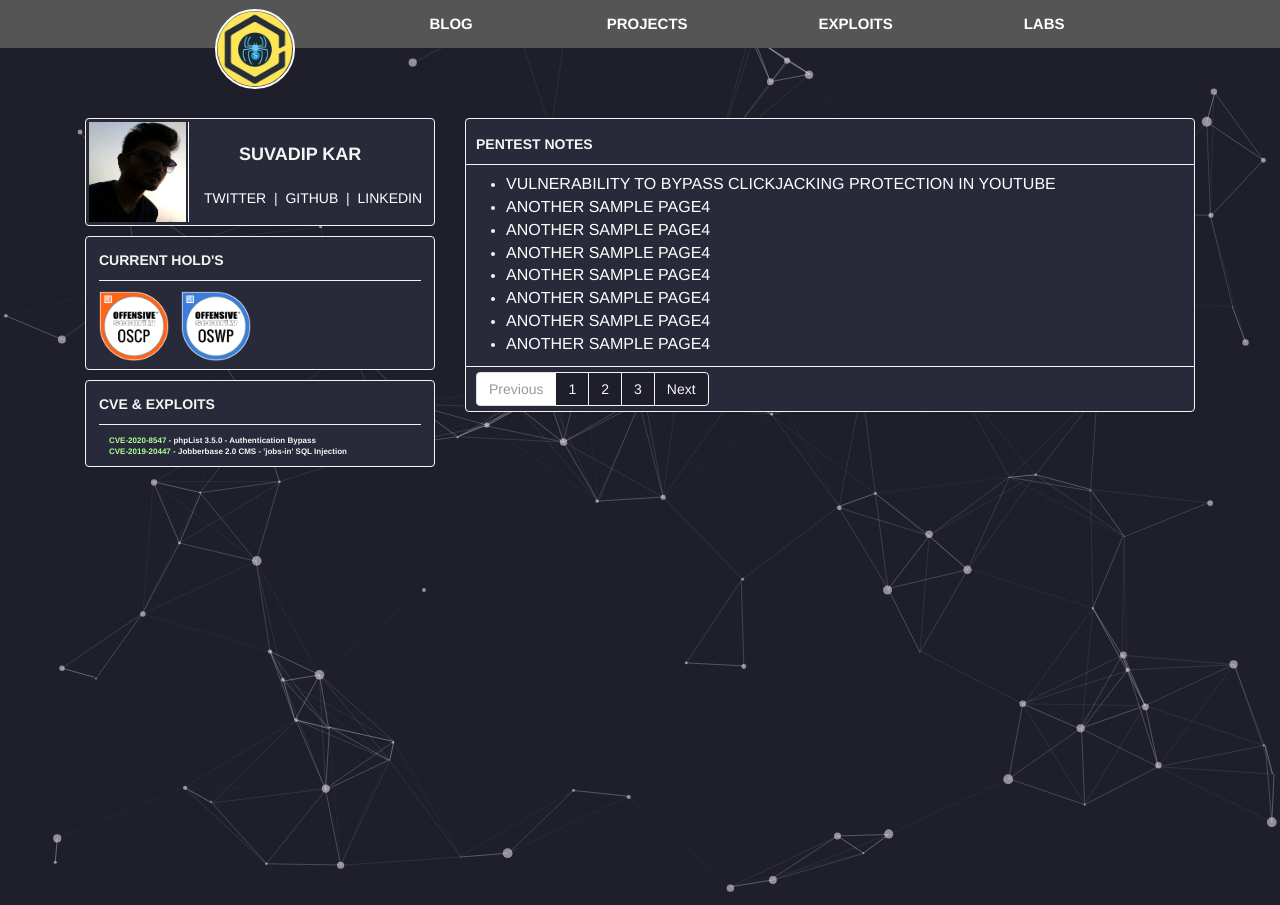
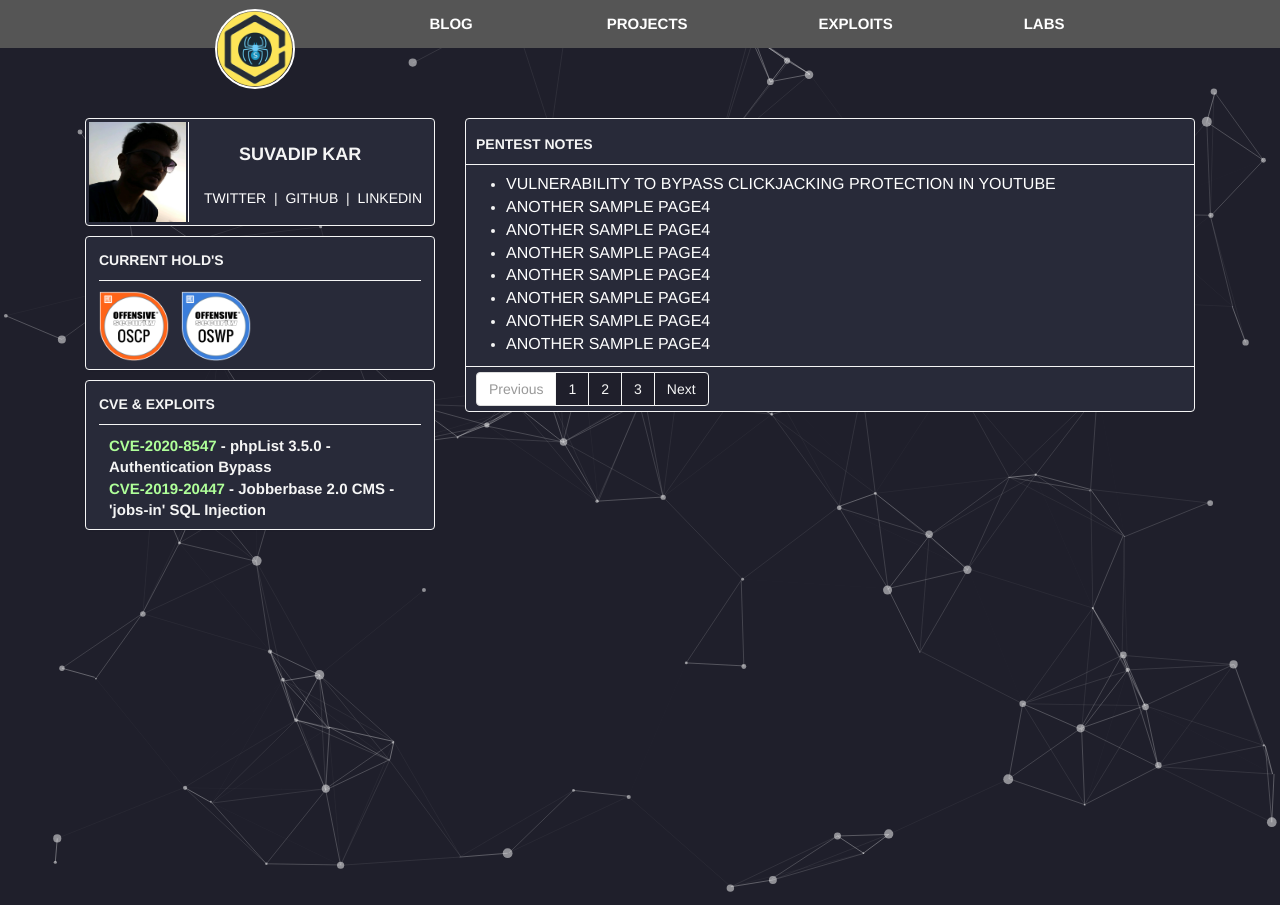
Before and after one commit to 0xspidersec/0xspidersec.github.io, a Jekyll site: the page built from index.html, in a window 1280 px wide. Built offline with Jekyll 4.4.1, drawn with Linux system fonts in a browser that asks for light colours; the list of posts is cut into pages by our own code.

Commit message:
Update default.html

```diff
--- a/_layouts/default.html
+++ b/_layouts/default.html
@@ -27,7 +27,7 @@
         <div class="panel panel-default" style="margin-top: -10px;">
            <div class="panel-body" style="padding:3px;">
               <div style="border-bottom: 1px #f5f5f5 solid; padding-bottom: 10px;float:center;margin:10px;color: #f5f5f5"><b>CVE & EXPLOITS</b></div>
-              <div style="margin-left: 20px; margin-bottom:5px;font-size: 8px">
+              <div style="margin-left: 20px; margin-bottom:5px;font-size: 15px">
                  <b><font color="#afff99">CVE-2020-8547</font> - phpList 3.5.0 - Authentication Bypass</b><br>
                  <b><font color="#afff99">CVE-2019-20447</font> - Jobberbase 2.0 CMS - 'jobs-in' SQL Injection</b>
               </div>
```
